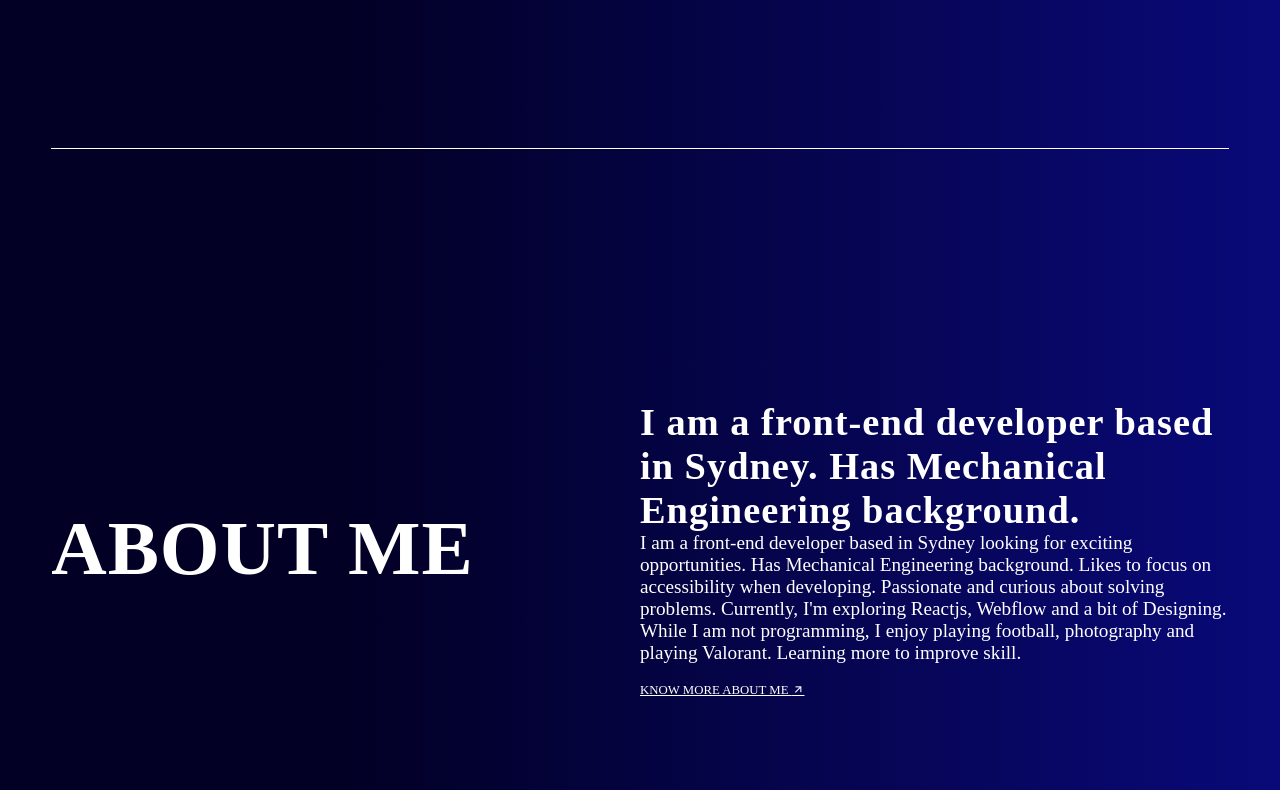
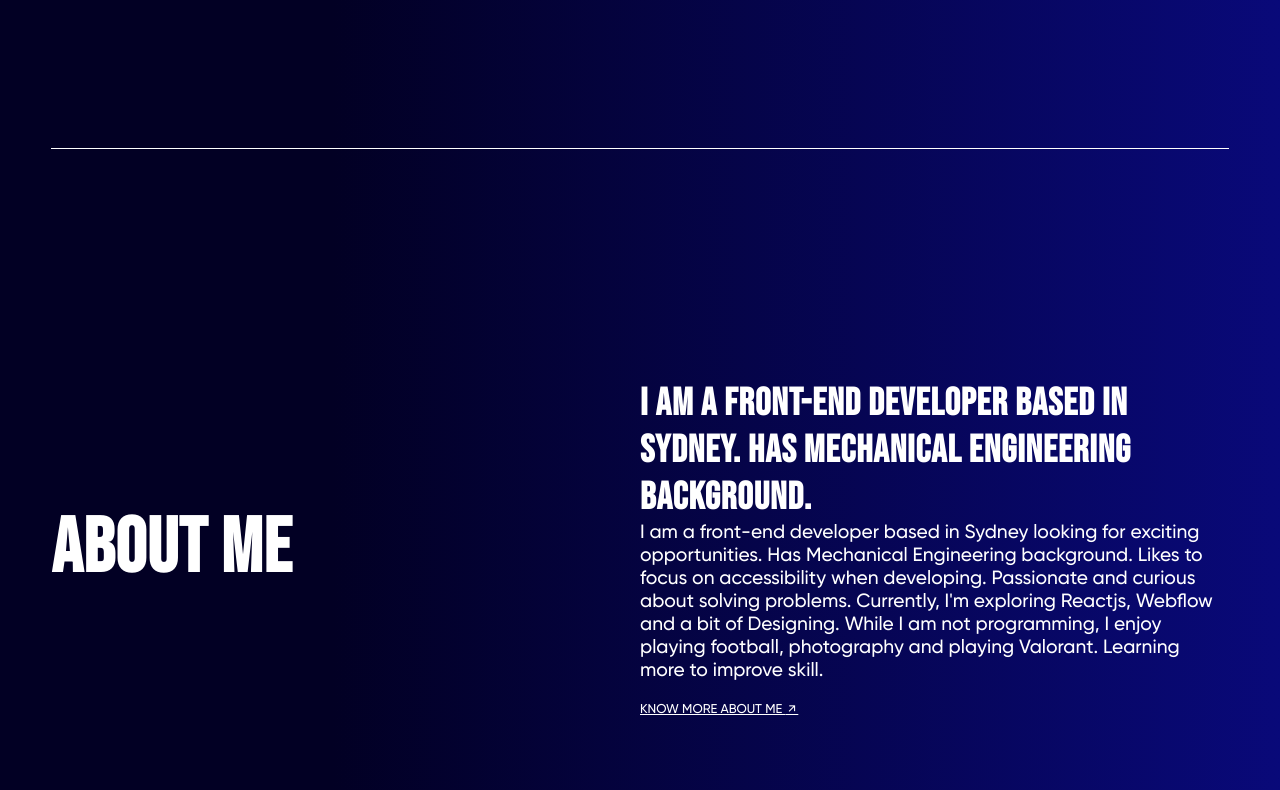
Before and after one commit to TANWEELAKHTAR/portfolio-website, a plain HTML site: page index.html in a window 1280 px wide. Shown: the part 652-1442 px from the top of the page. Drawn offline with nearby package versions, Linux system fonts and the light colour scheme.

Commit message:
new commit

```diff
--- a/style.css
+++ b/style.css
@@ -1,3 +1,12 @@
+@font-face {
+  font-family: Bebas Neue;
+  src: url(BebasNeue-Regular.ttf);
+}
+@font-face {
+  font-family: Gilroy;
+  src: url(Gilroy-Medium.ttf);
+}
+
 * {
   margin: 0;
   padding: 0;
@@ -110,7 +119,7 @@ nav li a {
   font-weight: 500;
   letter-spacing: .8px;
   margin-bottom: 1.5vw;
-  font-family: Gilroy
+  font-family: Gilroy;
 }
 
 .intro-links {
```
Also changed, not shown: BebasNeue-Regular.ttf (added), Gilroy-Medium.ttf (added).
